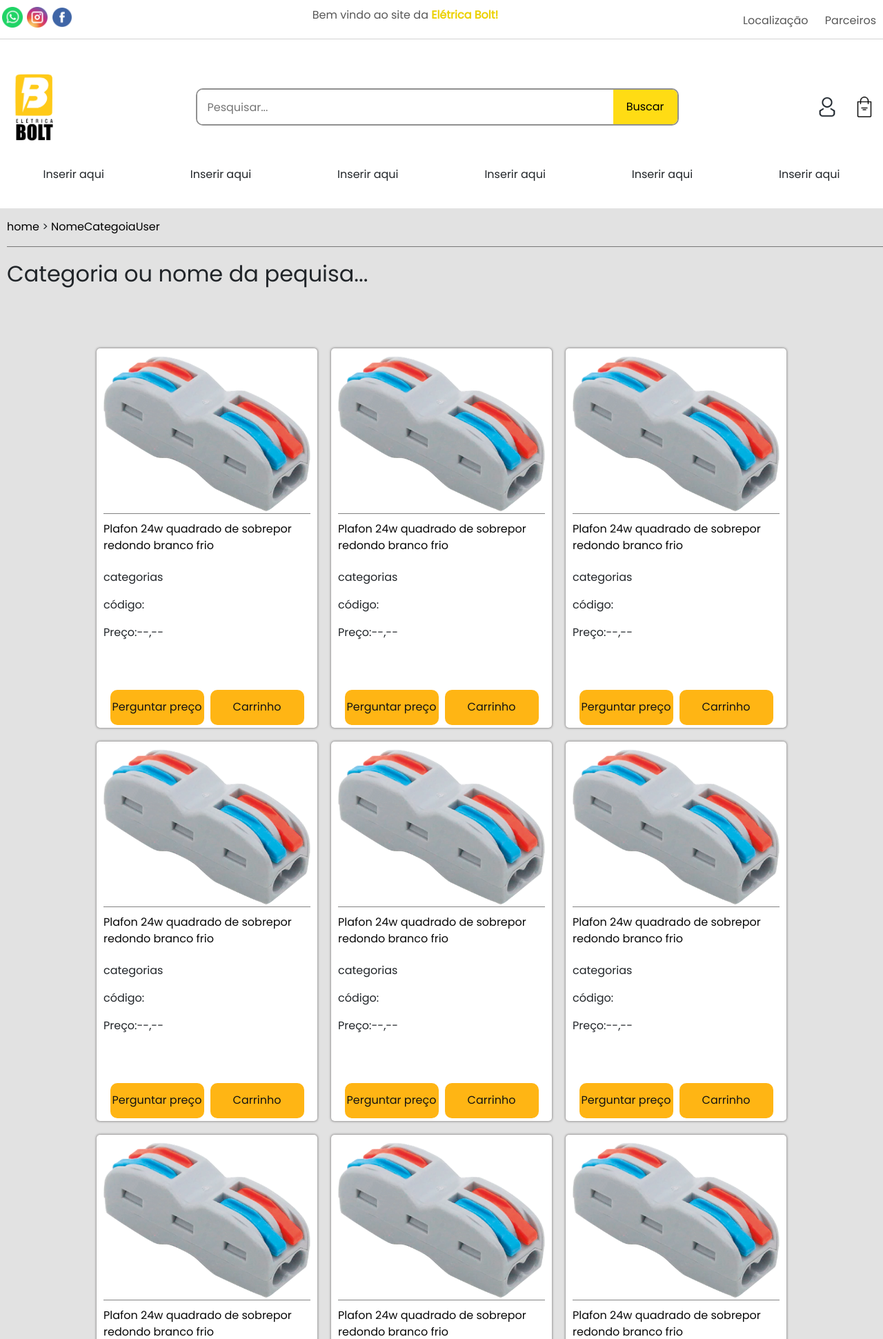
After one commit to LuiggiNeves/EletricaBolt, a PHP site: page /ELETRICABOLT/app/view/pages/search-products.php in a window 1280 px wide. The commit adds this page. Shown: the top 1941 px of the page at 69% size. Run offline with PHP 8.4, Linux system fonts and the light colour scheme; some libraries are stand-ins or nearby versions; some web fonts are replaced.

Commit message:
style; Adicionado apagina que ira mostrar o resultado de pesquisa dos clientes

```diff
--- a/app/view/css/pagina_incial.css
+++ b/app/view/css/pagina_incial.css
@@ -951,8 +951,12 @@ footer {
     .ico-user-container {
         width: 100%;
         justify-content: space-around;
+        margin-top: 10px;
         margin-left: 10px;
         margin-right: 10px;
+        padding-bottom: 10px;
+        border-bottom: 1px solid var(--color-border-div);
+
     }
 
     .header-container-primary > .social-ico-container{
@@ -998,6 +1002,13 @@ footer {
 
     .search-bar-header {
         width: 100%;
+        height: 40px;
+    }
+
+    .search-bar-header {
+        display: flex;
+        align-items: center;
+        justify-content: center;
     }
 
     .search-container {
--- /dev/null
+++ b/app/view/css/search-products-all.css
@@ -0,0 +1,94 @@
+@charset "UTF-8";
+
+
+.container-loc-page{
+    width: 100%;
+    display: flex;
+    margin-top: 15px;
+    margin-left: 10px;
+    justify-content: center;
+
+}
+
+.loc-page{
+    width: var(--lateral-site);
+    display: flex;
+    justify-content: center;
+    flex-direction: column;
+}
+
+.loc-page-path{
+    margin-bottom: 20px;
+    border-bottom: 1px solid rgba(58, 58, 58, 0.63);
+}
+
+h1, p, h2, h3{
+    overflow: hidden;
+}
+
+hr{
+    color: rgba(58, 58, 58, 0.63);
+}
+
+main{
+    background-color: #e2e2e2;
+    width: 100%;
+    height: 100%;
+}
+
+.container-search-results{
+
+
+    display: flex;
+    justify-content: center;
+
+
+    width: 100%;
+    height: 100%;
+
+    margin-top: 50px;
+}
+
+.main-search-results{
+    width: var(--lateral-site);
+
+
+    padding: 20px;
+
+    flex-wrap: wrap;
+    display: flex;
+    justify-content: center;
+}
+
+.container-next-list-product{
+    width: 100%;
+    display: flex;
+    justify-content: center;
+    margin-top: 50px;
+}
+
+.next-list-product{
+    width: var(--lateral-site);
+    height: 40px;
+
+    display: inline-flex;
+    justify-content: right;
+
+}
+
+.next-list-product a{
+    margin-right: 5px;
+    margin-left: 5px;
+}
+
+
+@media screen and (max-width: 800px) {
+    .next-list-product{
+        justify-content: center;
+        font-size: var(--font-smart-medio);
+    }
+    .next-list-product a{
+        margin-right: 7px;
+        margin-left: 7px;
+    }
+}
--- /dev/null
+++ b/app/view/css/search-products.css
@@ -0,0 +1,122 @@
+@charset "UTF-8";
+
+.container-product-search{
+    background-color: #fff;
+    box-shadow: 0px 0px 3px 1px rgba(26, 25, 25, 0.377);
+
+    width: 320px;
+    height: 550px;
+    overflow: hidden;
+
+
+    margin: 10px;
+
+
+    border-radius: 5px;
+    padding: 10px;
+
+}
+.container-product-search:hover {
+    box-shadow: 0px 0px 8px 2px rgba(26, 25, 25, 0.377);
+}
+
+.conteiner-img{
+    width: 100%;
+    height: 230px;
+
+    display: flex;
+
+    border-bottom: 1px solid rgba(58, 58, 58, 0.63);
+
+    justify-content: center;
+    align-items: center;
+
+}
+
+.conteiner-img img{
+    width: 100%;
+    height: 100%;
+    object-fit: cover;
+
+
+}
+
+.infos{
+    margin-top: 10px;
+    height: 70px;
+    overflow: hidden;
+
+}
+
+.infos p{
+    font-size: var(--font-pc-medio);
+    text-align: left;
+    color: rgb(7, 7, 7);
+}
+
+.container-buttons{
+
+    padding: 5px;
+    margin-top: 50px;
+    width: 100%;
+    display: flex;
+
+    justify-content: space-around;
+
+}
+
+.btn-generic-actions{
+
+
+    background-color: var(--color-btn-product);
+
+
+    border-radius: 10px;
+    padding: 3px;
+
+}
+
+.btn-generic-actions a{
+    color: rgb(19, 19, 19);
+
+    display: flex;
+    justify-content: center;
+
+    align-items: center;
+    width: 130px;
+    height: 45px;
+}
+
+.btn-generic-actions:hover{
+    background-color: var(--color-btn-product-hv);
+    color: rgb(37, 37, 37);
+}
+
+
+@media screen and (max-width: 800px) {
+    .container-product-search{
+        width: 200px;
+        height: 490px;
+
+        box-shadow: 0px 0px 5px 2px rgba(26, 25, 25, 0.377);
+    }
+
+    .conteiner-img{
+        width: 100%;
+        height: 180px;
+    }
+    .container-buttons{
+        flex-direction: column;
+        margin: 0px;
+
+    }
+    .btn-generic-actions a{
+        width: 100%;
+        height: 40px;
+
+    }
+    .bnt-cart{
+        margin-top: 10px;
+    }
+
+}
--- /dev/null
+++ b/app/view/pages/produto-search-all.php
@@ -0,0 +1,34 @@
+<div class="container-product-search">
+    <div class="protuct-search">
+        <div class="conteiner-img">
+
+                <img src="<?php echo HOST_APP; ?>/app/view/images/conector-duplo.png" alt="">
+            </div>
+
+        <div class="infos">
+            <p>Plafon 24w quadrado de sobrepor redondo branco frio</p>
+
+        </div>
+
+        <div class="categorias">
+            <p>categorias</p>
+        </div>
+
+        <div>
+            <p>código: </p>
+        </div>
+
+        <div>
+            <p>Preço:--,--</p>
+        </div>
+
+        <div class="container-buttons">
+            <div class="btn-generic-actions">
+                <a href="#">Perguntar preço</a>
+            </div>
+            <div class="btn-generic-actions bnt-cart">
+                <a href="">Carrinho</a>
+            </div>
+        </div>
+    </div>
+</div>
--- /dev/null
+++ b/app/view/pages/search-products.php
@@ -0,0 +1,74 @@
+<?php
+include('layout/head.php');
+?>
+<link rel="stylesheet" href="<?php echo HOST_APP; ?>/app/view/css/pagina_incial_base.css">
+<link rel="stylesheet" href="<?php echo HOST_APP; ?>/app/view/css/pagina_incial.css">
+<link rel="stylesheet" href="<?php echo HOST_APP; ?>/app/view/css/produto-layout.css">
+<link rel="stylesheet" href="<?php echo HOST_APP; ?>/app/view/css/carrinho-layout.css">
+<link rel="stylesheet" href="<?php echo HOST_APP; ?>/app/view/css/search-products.css">
+<link rel="stylesheet" href="<?php echo HOST_APP; ?>/app/view/css/search-products-all.css">
+
+
+
+<link rel="stylesheet" href="https://cdn.jsdelivr.net/npm/bootstrap@5.3.0/dist/css/bootstrap.min.css">
+<script src="https://cdn.jsdelivr.net/npm/bootstrap@5.3.0/dist/js/bootstrap.min.js"></script>
+</head>
+<body>
+
+<?php include 'navbar.php'?>
+
+
+<main>
+    <div class="container-loc-page">
+        <div class="loc-page">
+            <div class="loc-page-path">
+                <p><a href="#">home </a> > <a href="#">NomeCategoiaUser</a></p>
+            </div>
+            <div>
+                <h2>Categoria ou nome da pequisa...</h2>
+            </div>
+        </div>
+
+        </div>
+    <div class="container-search-results">
+
+        <div class="main-search-results">
+            <?php include 'produto-search-all.php';?>
+            <?php include 'produto-search-all.php';?>
+            <?php include 'produto-search-all.php';?>
+            <?php include 'produto-search-all.php';?>
+            <?php include 'produto-search-all.php';?>
+            <?php include 'produto-search-all.php';?>
+            <?php include 'produto-search-all.php';?>
+            <?php include 'produto-search-all.php';?>
+            <?php include 'produto-search-all.php';?>
+            <?php include 'produto-search-all.php';?>
+            <?php include 'produto-search-all.php';?>
+            <?php include 'produto-search-all.php';?>
+
+
+
+        </div>
+    </div>
+    <div class="container-next-list-product">
+        <div class="next-list-product">
+            <a href="#">1</a>
+            <a href="#">2</a>
+            <a href="#">3</a>
+            <a href="#">4</a>
+            <a href="#">5</a>
+            <p>...</p>
+        </div>
+
+    </div>
+
+</main>
+
+
+
+
+
+
+<div id="container-footer">
+    <?php include 'footer.php' ?>
+</div>
```
Also changed, not shown: app/view/css/anotação.txt (deleted, +0 -239 lines), app/view/css/produto-preview.css (+31 -9 lines), app/view/pages/inicio.php (+0 -24 lines), app/view/pages/produto-preview.php (+8 -0 lines).
